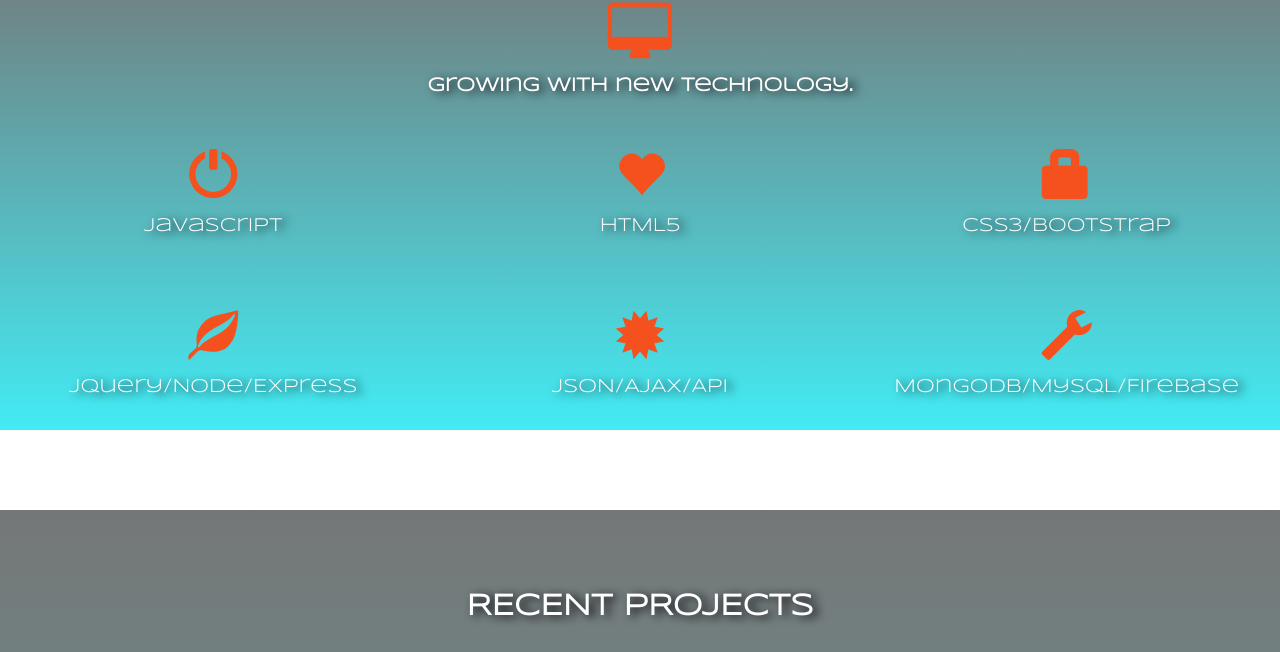
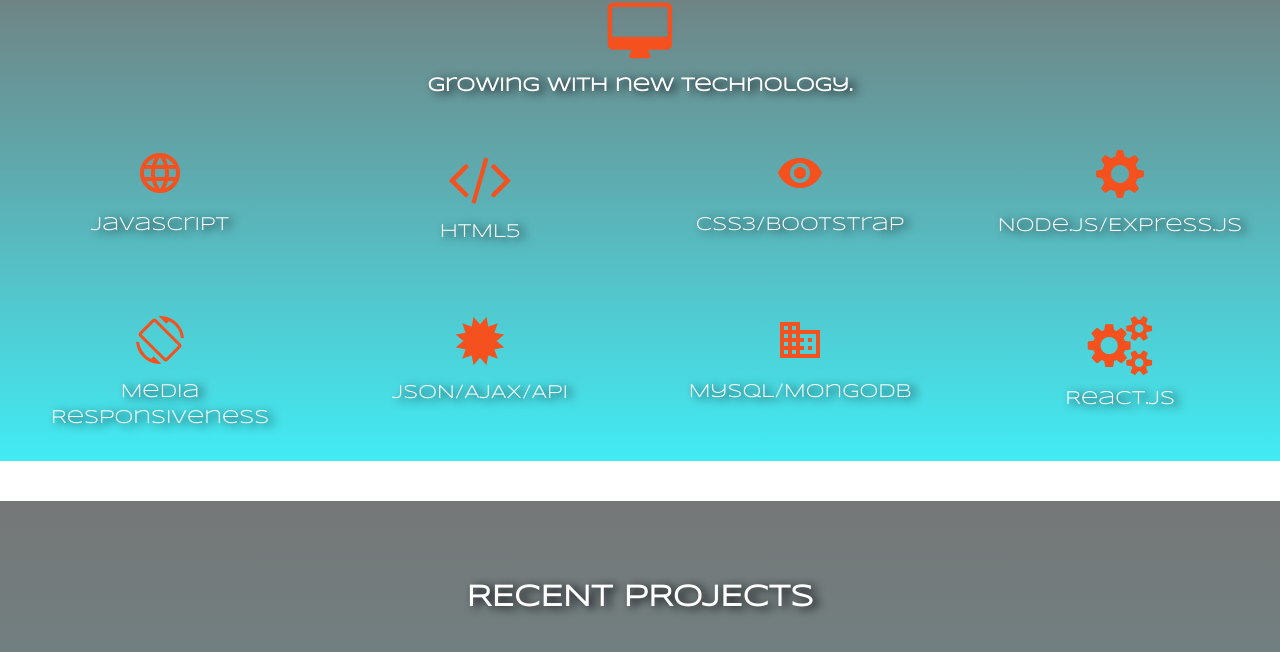
Before and after one commit to MarieNabors/MARIE_NABORS, a plain HTML site: page index.html in a window 1280 px wide. Shown: the part 1867-2519 px from the top of the page. Drawn offline with nearby package versions, Linux system fonts and the light colour scheme.

Commit message:
added skills & more CSS

```diff
--- a/index.html
+++ b/index.html
@@ -14,6 +14,9 @@
   <link rel="stylesheet" type="text/css" href="style.css">
   <link href="https://fonts.googleapis.com/css?family=Sacramento" rel="stylesheet">
   <link href="https://fonts.googleapis.com/css?family=Syncopate" rel="stylesheet">
+  <link rel="stylesheet" href="https://fonts.googleapis.com/icon?family=Material+Icons">
+
+
 
 
 </head>
@@ -81,39 +84,47 @@
       <h4><strong> Growing with new technology.</h4>
   <br>
   <div class="row slideanim">
-    <div class="col-sm-4">
-      <span class="glyphicon glyphicon-off logo-small"></span>
+    <div class="col-sm-3">
+     <i class="material-icons" style="font-size:48px;color:#f4511e">language</i>
       <h4>JavaScript</h4>
     </div>
-    <div class="col-sm-4">
-      <span class="glyphicon glyphicon-heart logo-small"></span>
+    <div class="col-sm-3">
+      <i class="fa fa-code" style="font-size:60px;color:#f4511e"></i>
       <h4>HTML5</h4>
     </div>
-    <div class="col-sm-4">
-      <span class="glyphicon glyphicon-lock logo-small"></span>
+    <div class="col-sm-3">
+     <i class="material-icons" style="font-size:48px;color:#f4511e">visibility</i>
       <h4>CSS3/Bootstrap</h4>
+    </div>
+     <div class="col-sm-3">
+      <span class="glyphicon glyphicon-cog logo-small"></span>
+      <h4>Node.js/Express.js</h4>
     </div>
   </div>
   <br><br>
   <div class="row slideanim">
-    <div class="col-sm-4">
-      <span class="glyphicon glyphicon-leaf logo-small"></span>
-      <h4>jQuery/Node/Express</h4>
+    <div class="col-sm-3">
+      <i class="material-icons" style="font-size:48px;color:#f4511e">screen_rotation</i>
+      <h4>Media Responsiveness</h4>
     </div>
-    <div class="col-sm-4">
+    <div class="col-sm-3">
       <span class="glyphicon glyphicon-certificate logo-small"></span>
       <h4>JSON/AJAX/API</h4>
     </div>
-    <div class="col-sm-4">
-      <span class="glyphicon glyphicon-wrench logo-small"></span>
-      <h4>MongoDB/MySQL/Firebase</h4>
+
+    <div class="col-sm-3">
+       <i class="material-icons" style="font-size:48px;color:#f4511e">domain</i>
+      <h4>MySQL/MongoDB</h4>
+    </div>
+
+    <div class="col-sm-3">
+       <i class="fa fa-gears" style="font-size:60px;color:#f4511e"></i>
+      <h4>React.js</h4>
     </div>
     <br>
   </div>
 </div>
 <div>
-  <br>
-  <br>
   <br>
   <br>
   </div>
--- a/style.css
+++ b/style.css
@@ -4,8 +4,11 @@ body {
     line-height: 1.8;
     color: #818181;
 }
+button {
+font-family: 'Syncopate', sans-serif;
+}
 h1 {
-    font-family:
+
     font-size: 48px;
     text-transform: uppercase;
     color: white;
```
